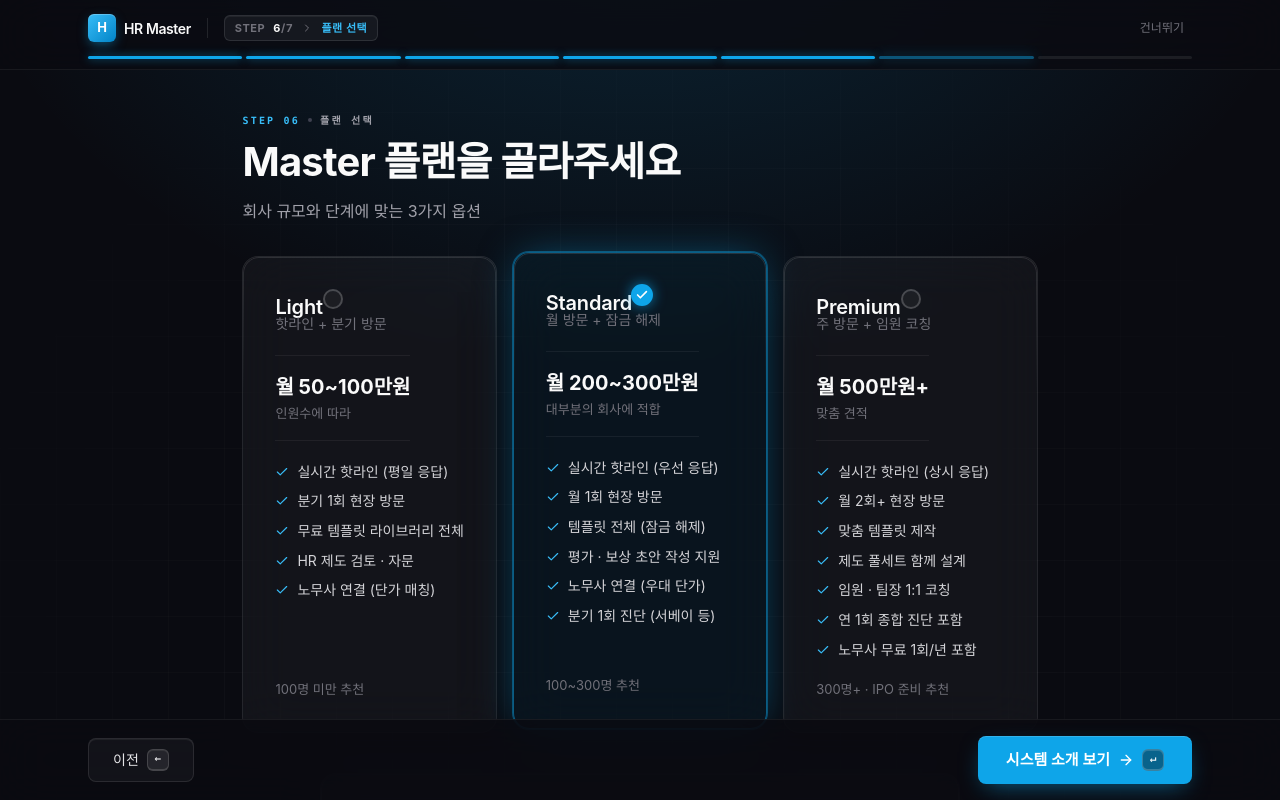
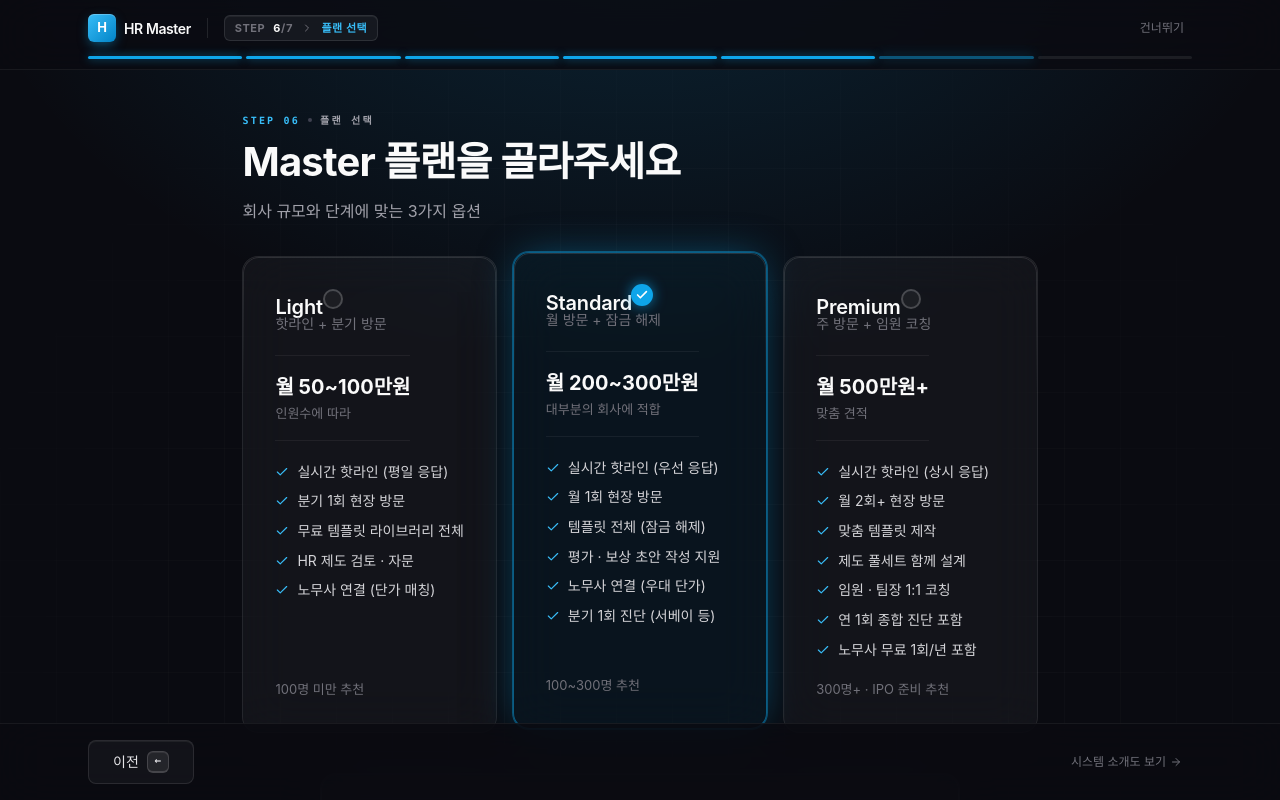
Before and after one commit to skyyoung2030-star/hradvisory, a React (Vite) app: page /tour/6-master in a window 1280 px wide. Shown: the top 800 px of the page. Built offline with nearby package versions, Linux system fonts and the light colour scheme; no server answers; a web font is replaced by a local one.

Commit message:
Updated Step6Master.tsx

```diff
--- a/src/pages/Step6Master.tsx
+++ b/src/pages/Step6Master.tsx
@@ -205,7 +205,7 @@ export default function Step6Master() {
         </AnimatePresence>
       </StepShell>
 
-      <TourNav current={step} nextLabel="시스템 소개 보기" />
+      <TourNav current={step} nextLabel="시스템 소개도 보기" nextSubtle={true} />
     </>
   );
 }
```
